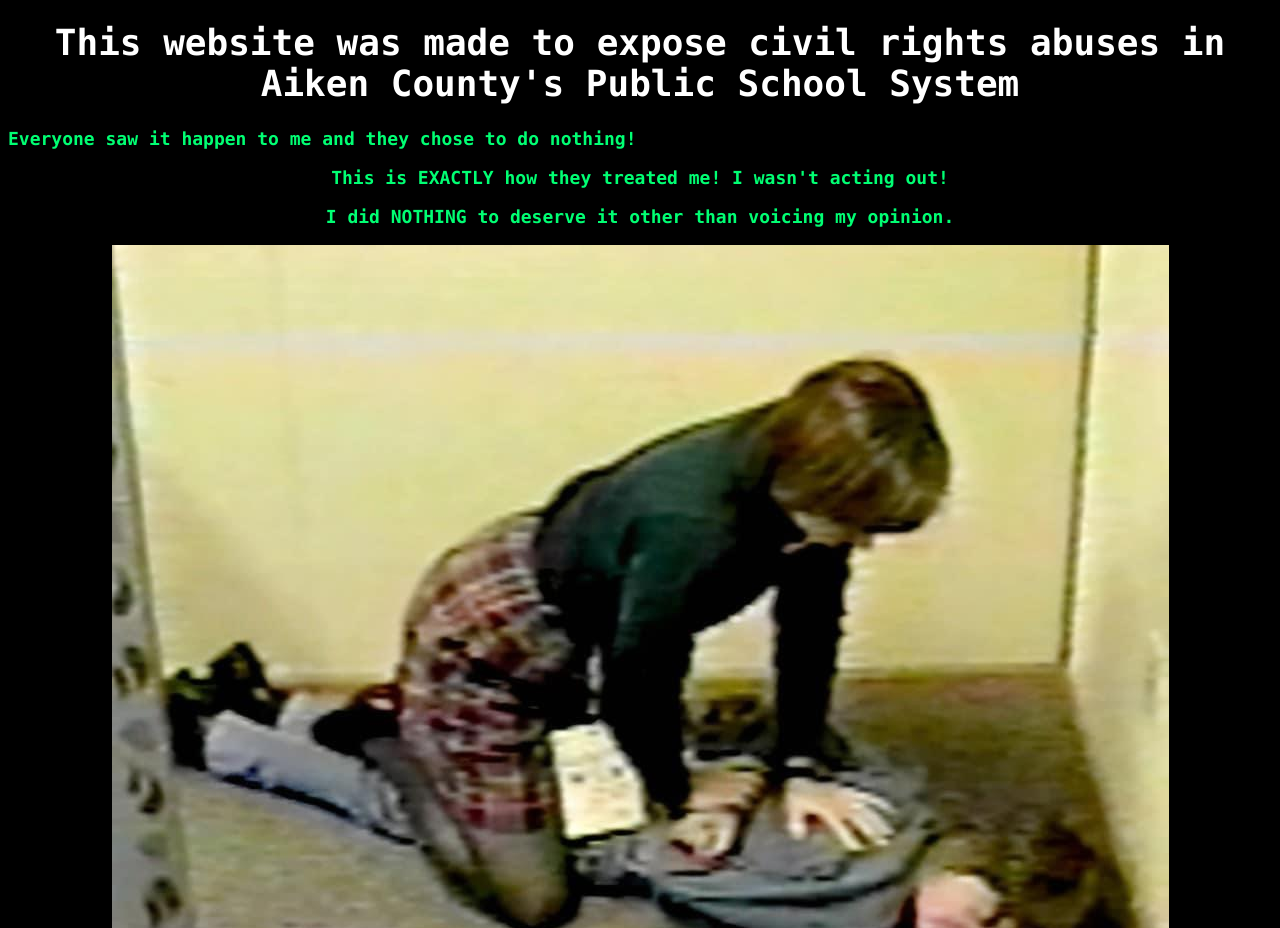
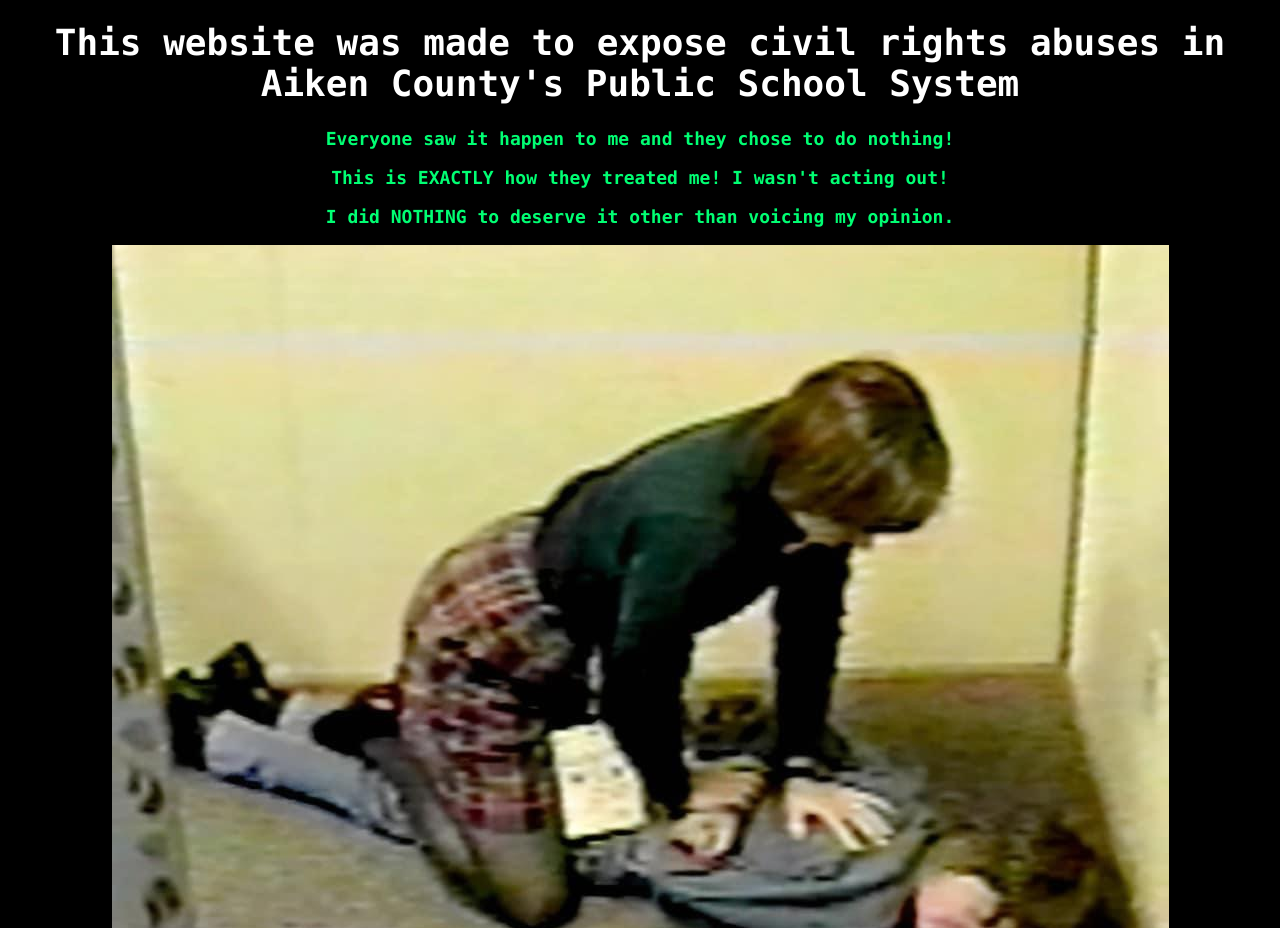
Before and after one commit to aikencountypublicschools/aikencountypublicschools.github.io, a plain HTML site: page index.html in a window 1280 px wide. Shown: the part 1323-2251 px from the top of the page. Drawn offline with Linux system fonts and the light colour scheme.

Commit message:
Update index.html

```diff
--- a/index.html
+++ b/index.html
@@ -19,7 +19,7 @@
 
         <center><h1>This website was made to expose civil rights abuses in Aiken County's Public School System</h1></center>
 
-<p>Everyone saw it happen to me and they chose to do nothing!</p>
+<center><p>Everyone saw it happen to me and they chose to do nothing!</p></center>
 
 <center>
   This is EXACTLY how they treated me!
```
